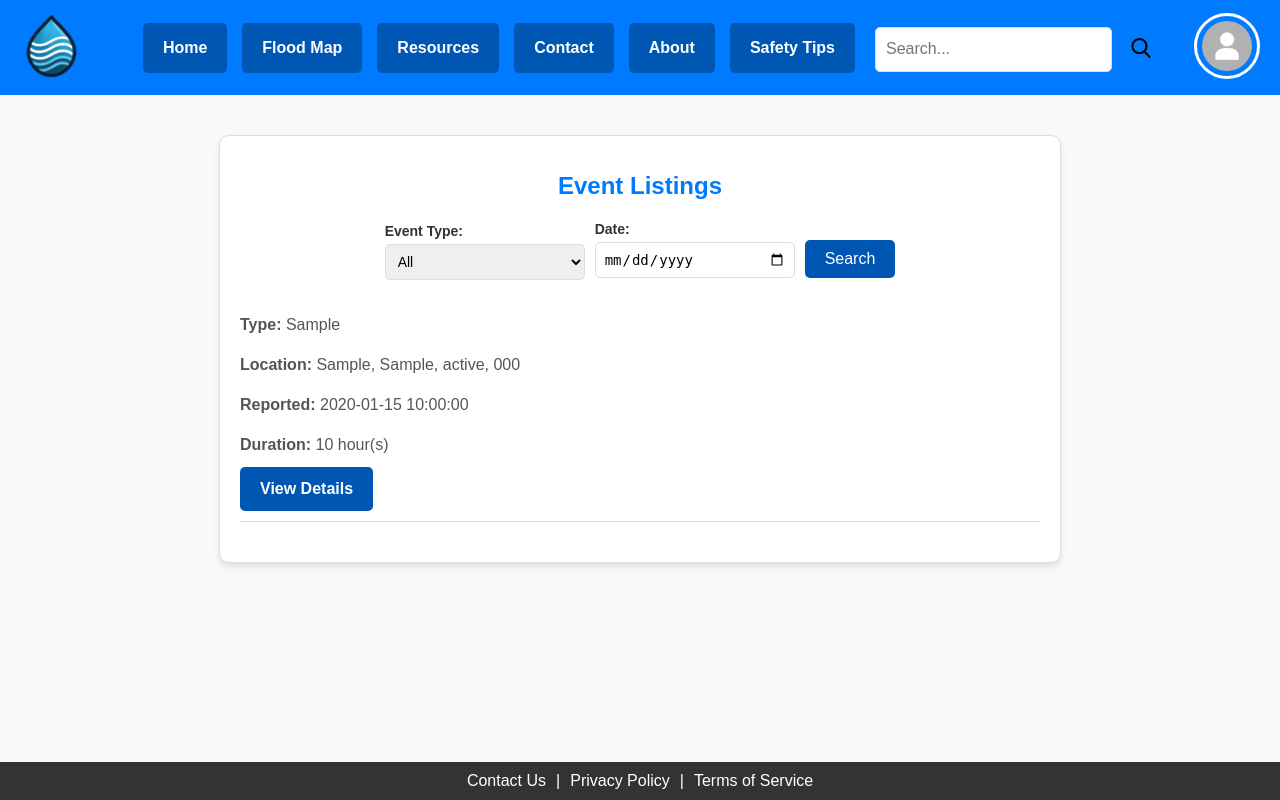
After one commit to leahmirch/FloodSafeDearborn, a Flask app: page /listings in a window 1280 px wide. The commit adds this page. Run offline with Flask 3, Linux system fonts and the light colour scheme; tables that the repository leaves empty hold one stand-in row (values such as "Sample post"); some libraries are stand-ins or nearby versions.

Commit message:
Leah Mirch: Added listing pages with pagination to enable users to navigate event data efficiently (event_details.html & listings.html). Implemented fixes for user profile picture errors, ensuring new users are assigned a default image (img/base-pfp.png) during registration and allowing profile pictures to update correctly upon upload, with paths stored and displayed consistently across the application.

```diff
--- a/backend/app.py
+++ b/backend/app.py
@@ -7,10 +7,8 @@ from datetime import datetime, timedelta
 import json
 from werkzeug.security import generate_password_hash
 from werkzeug.utils import secure_filename
-import imghdr
 from sklearn.feature_extraction.text import TfidfVectorizer
 from sklearn.metrics.pairwise import cosine_similarity
-
 
 app = Flask(__name__, template_folder='../frontend/templates', static_folder='../frontend/static')
 app.secret_key = 'secretkey'
@@ -20,6 +18,75 @@ app.config['UPLOAD_FOLDER'] = UPLOAD_FOLDER
 @app.route('/')
 def index():
     return render_template('index.html')
+
+@app.route('/listings')
+def listings():
+    page = int(request.args.get('page', 1))
+    per_page = 10
+    offset = (page - 1) * per_page
+
+    event_type = request.args.get('event_type', '')
+    date_filter = request.args.get('date', '')
+
+    conn = get_connection()
+    query = """
+        SELECT * FROM events WHERE 1=1
+    """
+    filters = []
+
+    if event_type:
+        query += " AND type = ?"
+        filters.append(event_type)
+
+    if date_filter:
+        query += " AND DATE(time) = ?"
+        filters.append(date_filter)
+
+    query += " ORDER BY time DESC LIMIT ? OFFSET ?"
+    filters.extend([per_page, offset])
+
+    total_query = "SELECT COUNT(*) FROM events WHERE 1=1"
+    if event_type:
+        total_query += " AND type = ?"
+    if date_filter:
+        total_query += " AND DATE(time) = ?"
+
+    total_filters = filters[:-2]
+    events = conn.execute(query, filters).fetchall()
+    total_events = conn.execute(total_query, total_filters).fetchone()[0]
+
+    next_url = url_for('listings', page=page + 1, event_type=event_type, date=date_filter) if offset + per_page < total_events else None
+    prev_url = url_for('listings', page=page - 1, event_type=event_type, date=date_filter) if page > 1 else None
+
+    return render_template('listings.html', events=events, next_url=next_url, prev_url=prev_url)
+
+@app.route('/event/<int:event_id>')
+def event_details(event_id):
+    conn = get_connection()
+    event_query = "SELECT * FROM events WHERE id = ?"
+    additional_info_query = """
+        SELECT * FROM
+        (
+            SELECT 'Water Levels: ' || level AS info FROM water_levels WHERE event_id = ?
+            UNION ALL
+            SELECT 'Flood Severity: ' || severity FROM flood_severity WHERE event_id = ?
+            UNION ALL
+            SELECT 'Closed Road: ' || road_name FROM closed_roads WHERE event_id = ?
+            UNION ALL
+            SELECT 'Flood Risk: ' || risk FROM flood_reports WHERE event_id = ?
+            UNION ALL
+            SELECT description AS info FROM traffic_conditions WHERE event_id = ?
+        )
+    """
+
+    event = conn.execute(event_query, (event_id,)).fetchone()
+    additional_info = conn.execute(additional_info_query, (event_id, event_id, event_id, event_id, event_id)).fetchall()
+
+    if not event:
+        flash("Event not found!", "error")
+        return redirect(url_for('listings'))
+
+    return render_template('event_details.html', event=event, additional_info=additional_info)
 
 @app.route('/register', methods=['GET', 'POST'])
 def register():
@@ -47,7 +114,7 @@ def login():
             session['user_id'] = user['id']
             session['username'] = user['username']
             session['email'] = user['email']
-            session['user_pfp'] = user.get('profile_picture', 'base-pfp.png')
+            session['user_pfp'] = user.get('profile_picture', 'img/base-pfp.png')
             return redirect(url_for('home'))
         else:
             flash(user, 'error')
@@ -101,7 +168,6 @@ def search():
     query = request.args.get('query', '').strip().lower()
     search_results = []
 
-    # Load page content JSON
     try:
         with open('frontend/static/data/page_content.json', 'r') as file:
             content = json.load(file)
@@ -257,52 +323,42 @@ def manage_account():
 
     if request.method == 'POST':
         new_email = request.form.get('email')
+        new_password = request.form.get('password')
+        profile_picture = request.files.get('profile_picture')
+
         if new_email and new_email != session.get('email'):
             with conn:
                 conn.execute("UPDATE users SET email = ? WHERE id = ?", (new_email, user_id))
             session['email'] = new_email
             flash("Email updated successfully!", "success")
 
-        new_password = request.form.get('password')
         if new_password:
             hashed_password = generate_password_hash(new_password)
             with conn:
                 conn.execute("UPDATE users SET password = ? WHERE id = ?", (hashed_password, user_id))
             flash("Password updated successfully!", "success")
 
-        if 'profile_picture' in request.files:
-            profile_picture = request.files['profile_picture']
-            if profile_picture and profile_picture.filename != '':
-                filename = secure_filename(profile_picture.filename)
-                file_ext = os.path.splitext(filename)[1].lower()
+        if profile_picture and profile_picture.filename:
+            filename = secure_filename(profile_picture.filename)
+            file_ext = os.path.splitext(filename)[1].lower()
 
-                if file_ext not in ['.png', '.jpg', '.jpeg']:
-                    flash("Invalid file type. Only PNG, JPG, and JPEG are allowed.", "error")
-                    return redirect(url_for('manage_account'))
-
+            if file_ext not in ['.png', '.jpg', '.jpeg']:
+                flash("Invalid file type. Only PNG, JPG, and JPEG are allowed.", "error")
+            else:
                 upload_dir = app.config['UPLOAD_FOLDER']
                 if not os.path.exists(upload_dir):
                     os.makedirs(upload_dir, exist_ok=True)
-                    print(f"Created directory: {upload_dir}")
 
                 file_path = os.path.join(upload_dir, filename)
-                try:
-                    profile_picture.save(file_path)
-                    print(f"File saved at: {file_path}")
-                except Exception as e:
-                    print(f"Error saving file: {e}")
-                    flash("Error uploading the profile picture.", "error")
-                    return redirect(url_for('manage_account'))
+                profile_picture.save(file_path)
 
-                conn.execute("UPDATE users SET profile_picture = ? WHERE id = ?", (filename, user_id))
-                session['user_pfp'] = filename
+                conn.execute("UPDATE users SET profile_picture = ? WHERE id = ?", (f'uploads/{filename}', user_id))
+                session['user_pfp'] = f'uploads/{filename}'
                 flash("Profile picture updated successfully!", "success")
-
-        for message in flash_messages:
-            flash(message, "success")
 
         return redirect(url_for('manage_account'))
 
+    # Fetch current user info
     user = conn.execute("SELECT email, profile_picture FROM users WHERE id = ?", (user_id,)).fetchone()
     return render_template('manage_account.html', user=user)
 
--- a/backend/auth.py
+++ b/backend/auth.py
@@ -8,9 +8,9 @@ def register_user(username, email, password):
     try:
         with conn:
             conn.execute("""
-                INSERT INTO users (username, email, password)
-                VALUES (?, ?, ?)
-            """, (username, email, hashed_password))
+                INSERT INTO users (username, email, password, profile_picture)
+                VALUES (?, ?, ?, ?)
+            """, (username, email, hashed_password, 'img/base-pfp.png'))
         return True, "Successfully registered!"
     except sqlite3.IntegrityError as e:
         if "username" in str(e):
--- a/frontend/static/css/styles.css
+++ b/frontend/static/css/styles.css
@@ -712,3 +712,109 @@ textarea {
     display: block;
     margin: 0 auto;
 }
+
+/* Listings Styling */
+.details-link {
+    display: inline-block;
+    padding: 10px 20px;
+    font-size: 16px;
+    font-weight: bold;
+    color: white;
+    background-color: #0056b3;
+    text-decoration: none;
+    border-radius: 5px;
+    transition: background-color 0.3s ease, box-shadow 0.3s ease;
+    text-align: center;
+}
+
+.details-link:hover {
+    background-color: #003d80;
+}
+
+.back-link {
+    display: inline-block;
+    margin-top: 20px;
+    text-decoration: none;
+    color: #0066cc;
+}
+
+.back-link:hover {
+    text-decoration: underline;
+    color: #003d80;
+}
+
+.event-history ul {
+    list-style: none;
+    padding: 0;
+    margin: 0;
+}
+
+.event-history li {
+    margin-bottom: 10px;
+    line-height: 1.5;
+}
+
+.event-history hr {
+    border: 0;
+    border-top: 1px solid #ddd;
+    margin: 10px 0;
+}
+
+/* Pagination Styling */
+.pagination {
+    margin-top: 20px;
+    display: flex;
+    justify-content: center;
+    gap: 15px;
+}
+
+.page-link {
+    padding: 10px 20px;
+    font-size: 16px;
+    font-weight: bold;
+    color: white;
+    background-color: #007bff;
+    text-decoration: none;
+    border-radius: 5px;
+    transition: background-color 0.3s ease;
+    text-align: center;
+}
+
+.page-link:hover {
+    background-color: #0056b3;
+}
+
+/* Specific styling for 'Next' and 'Previous' buttons */
+.pagination-prev {
+    background-color: #6c757d;
+}
+
+.pagination-prev:hover {
+    background-color: #495057;
+}
+
+.pagination-next {
+    background-color: #28a745;
+}
+
+.pagination-next:hover {
+    background-color: #218838;
+}
+
+/* Back to Listings Button Styling */
+.styled-back-button {
+    display: inline-block;
+    padding: 10px 20px;
+    font-size: 16px;
+    font-weight: bold;
+    color: white;
+    background-color: #0056b3;
+    text-decoration: none;
+    border-radius: 5px;
+    transition: background-color 0.3s ease, box-shadow 0.3s ease;
+    text-align: center;
+}
+
+.styled-back-button:hover {
+    background-color: #003d80;
+}
--- a/frontend/templates/layout.html
+++ b/frontend/templates/layout.html
@@ -46,10 +46,10 @@
             <div class="user-profile">
                 {% if session.get('user_id') %}
                     <img
-                        src="{{ url_for('static', filename='uploads/' + (session.get('user_pfp') or 'base-pfp.png')) }}"
+                        src="{{ url_for('static', filename=session.get('user_pfp', 'img/base-pfp.png')) }}"
                         alt="User Profile Picture"
                         class="user-pfp"
-                    >
+                    />
                 {% else %}
                     <img
                         src="{{ url_for('static', filename='img/base-pfp.png') }}"
@@ -78,7 +78,8 @@
         <nav>
             <a href="{{ url_for('statistical_data') }}" class="user-nav-link">Statistical Data</a>
             <a href="{{ url_for('notification_settings') }}" class="user-nav-link">Notification Settings</a>
-            <a href="{{ url_for('user_history') }}" class="user-nav-link">Event History</a>
+            <a href="{{ url_for('user_history') }}" class="user-nav-link">Your Event History</a>
+            <a href="{{ url_for('listings') }}" class="user-nav-link">All Event Listings</a>
             <a href="{{ url_for('manage_account') }}" class="user-nav-link">Manage Account</a>
         </nav>
     </div>
--- /dev/null
+++ b/frontend/templates/listings.html
@@ -0,0 +1,60 @@
+{% extends "layout.html" %}
+{% block content %}
+<div class="container">
+    <h1 class="history-title">Event Listings</h1>
+
+    <!-- Search and Filter Section -->
+    <form class="history-search" action="{{ url_for('listings') }}" method="GET">
+        <div class="history-form-group">
+            <label for="event_type">Event Type:</label>
+            <select id="event_type" name="event_type" class="history-form-control">
+                <option value="">All</option>
+                <option value="water_levels">Water Levels</option>
+                <option value="flood_severity">Flood Severity</option>
+                <option value="closed_roads">Closed Roads</option>
+                <option value="flood_reports">Flood Reports</option>
+                <option value="traffic_conditions">Traffic Conditions</option>
+            </select>
+        </div>
+
+        <div class="history-form-group">
+            <label for="date_filter">Date:</label>
+            <input type="date" id="date_filter" name="date" class="history-form-control" value="{{ request.args.get('date', '') }}">
+        </div>
+
+        <div class="history-button-group">
+            <button type="submit" class="history-search-button">Search</button>
+        </div>
+    </form>
+
+    <!-- Event Listings -->
+    <div class="event-history">
+        {% if events %}
+            <ul>
+                {% for event in events %}
+                    <li>
+                        <p><strong>Type:</strong> {{ event.type | capitalize }}</p>
+                        <p><strong>Location:</strong> {{ event.street }}, {{ event.city }}, {{ event.state }}, {{ event.zip }}</p>
+                        <p><strong>Reported:</strong> {{ event.time }}</p>
+                        <p><strong>Duration:</strong> {{ event.duration }} hour(s)</p>
+                        <a href="{{ url_for('event_details', event_id=event.id) }}" class="details-link">View Details</a>
+                        <hr>
+                    </li>
+                {% endfor %}
+            </ul>
+        {% else %}
+            <p class="no-reports">No events found matching your criteria.</p>
+        {% endif %}
+    </div>
+
+    <!-- Pagination Section -->
+    <div class="pagination">
+        {% if prev_url %}
+            <a href="{{ prev_url }}" class="page-link pagination-prev">Previous</a>
+        {% endif %}
+        {% if next_url %}
+            <a href="{{ next_url }}" class="page-link pagination-next">Next</a>
+        {% endif %}
+    </div>
+</div>
+{% endblock %}
--- a/frontend/templates/manage_account.html
+++ b/frontend/templates/manage_account.html
@@ -27,7 +27,11 @@
         <div class="manage-account-current-picture">
             <label>Current Profile Picture:</label>
             <p> </p>
-            <img src="{{ url_for('static', filename='uploads/' + (session.get('user_pfp') or 'base-pfp.png')) }}" alt="Current Profile Picture" class="manage-account-picture-preview">
+            <img
+                src="{{ url_for('static', filename=session.get('user_pfp', 'img/base-pfp.png')) }}"
+                alt="Current Profile Picture"
+                class="manage-account-picture-preview"
+            />
         </div>
 
         <!-- Submit Button -->
```
Also changed, not shown: backend/database.py (+15 -2 lines), frontend/templates/event_details.html (added, +26 -0 lines), README.md, frontend/static/uploads/base-pfp.png (added).
